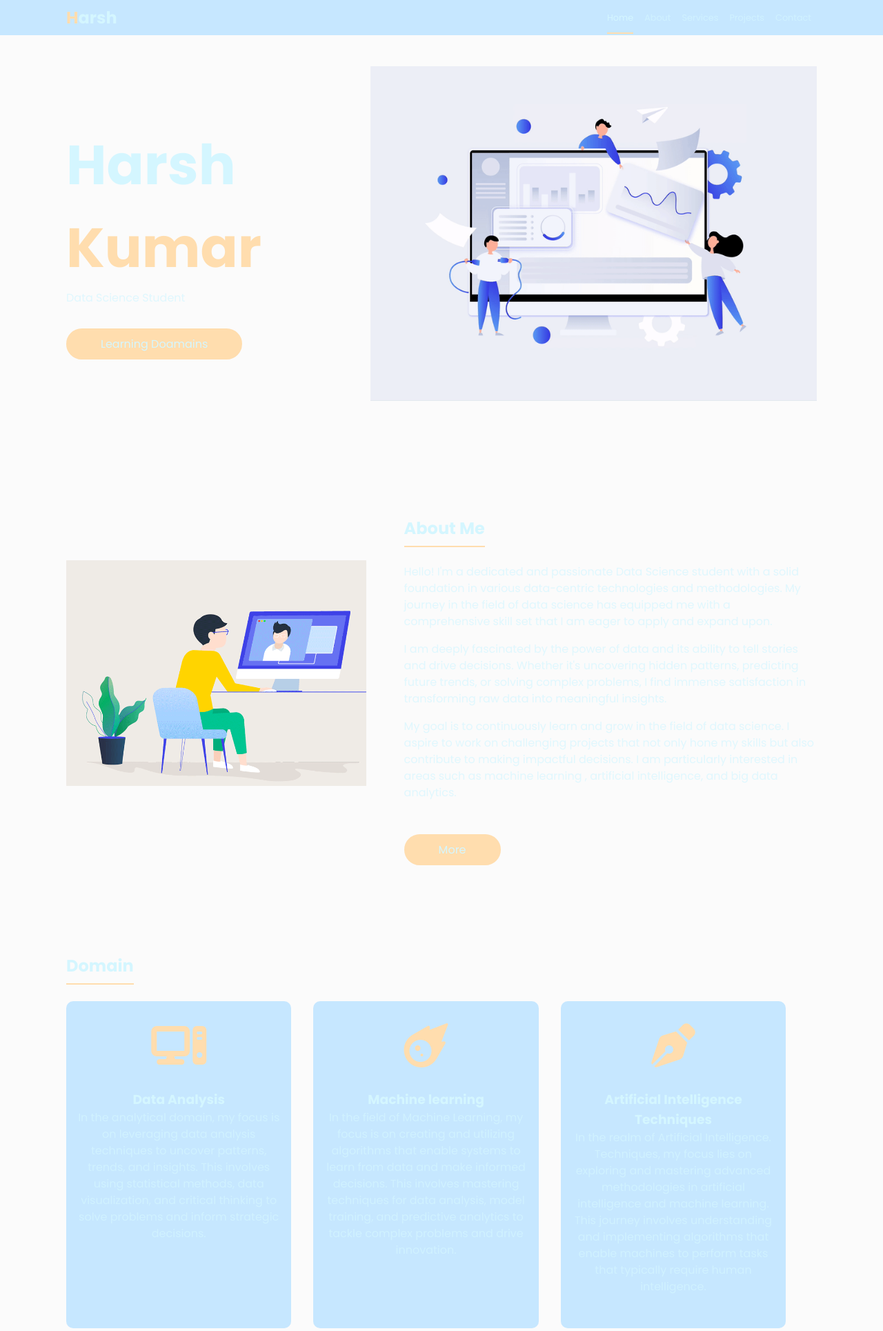
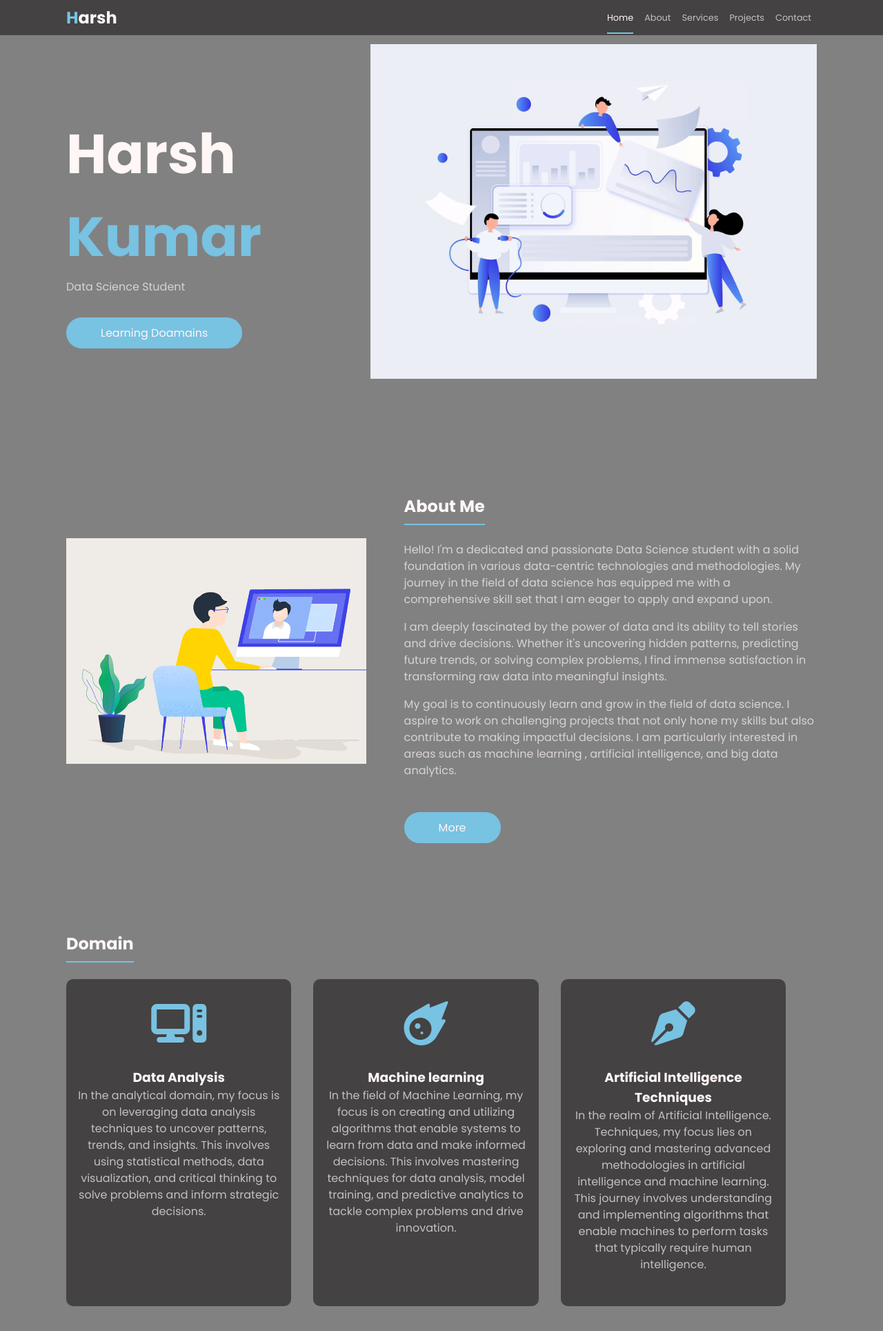
Before and after one commit to Harsh18999/Portfolio, a Flask app: page / in a window 1280 px wide. Shown: the top 1929 px of the page at 69% size. Run offline with Flask 3, Linux system fonts and the light colour scheme; some libraries are stand-ins or nearby versions.

Commit message:
Add files via upload

```diff
--- a/static/style.css
+++ b/static/style.css
@@ -4,10 +4,10 @@
   }
 
   :root {
-    --primary: #FBFBFB;
-    --secondery: #C6E7FF;
-    --accent: #FFDDAE;
-    --text: #D4F6FF;
+    --primary: #818181;
+    --secondery: #444242;
+    --accent: #78c2e2;
+    --text: #fff6f6;
   }
 
   html {
@@ -131,7 +131,7 @@
   }
 
   .hero-img {
-    padding-top: 2rem;
+   filter: drop-shadow();
   }
 
   .hero-info {
```
Also changed, not shown: static/Esophegeal-case-study.png (added), static/My-photo.jpg (added), static/ml-animation.png (added).
